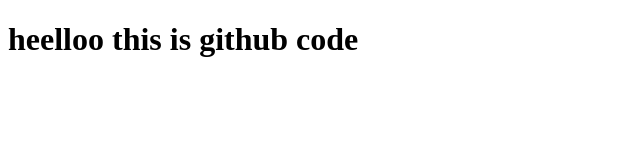
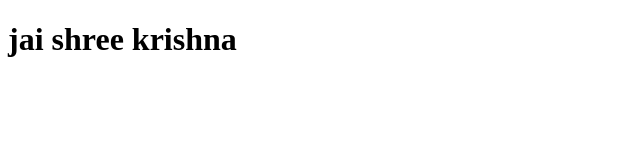
Before and after one commit to YashDesai-11/Entertainment, a plain HTML site: page index.html in a window 1280 px wide. Shown: the whole page, without its empty margins (0-640 px from the left). Drawn offline with Linux system fonts and the light colour scheme.

Commit message:
firstcommit

```diff
--- a/index.html
+++ b/index.html
@@ -6,6 +6,6 @@
     <title>Document</title>
 </head>
 <body>
-    <h1>heelloo this  is github code</h1>
+    <h1>jai shree krishna</h1>
 </body>
 </html>
```
